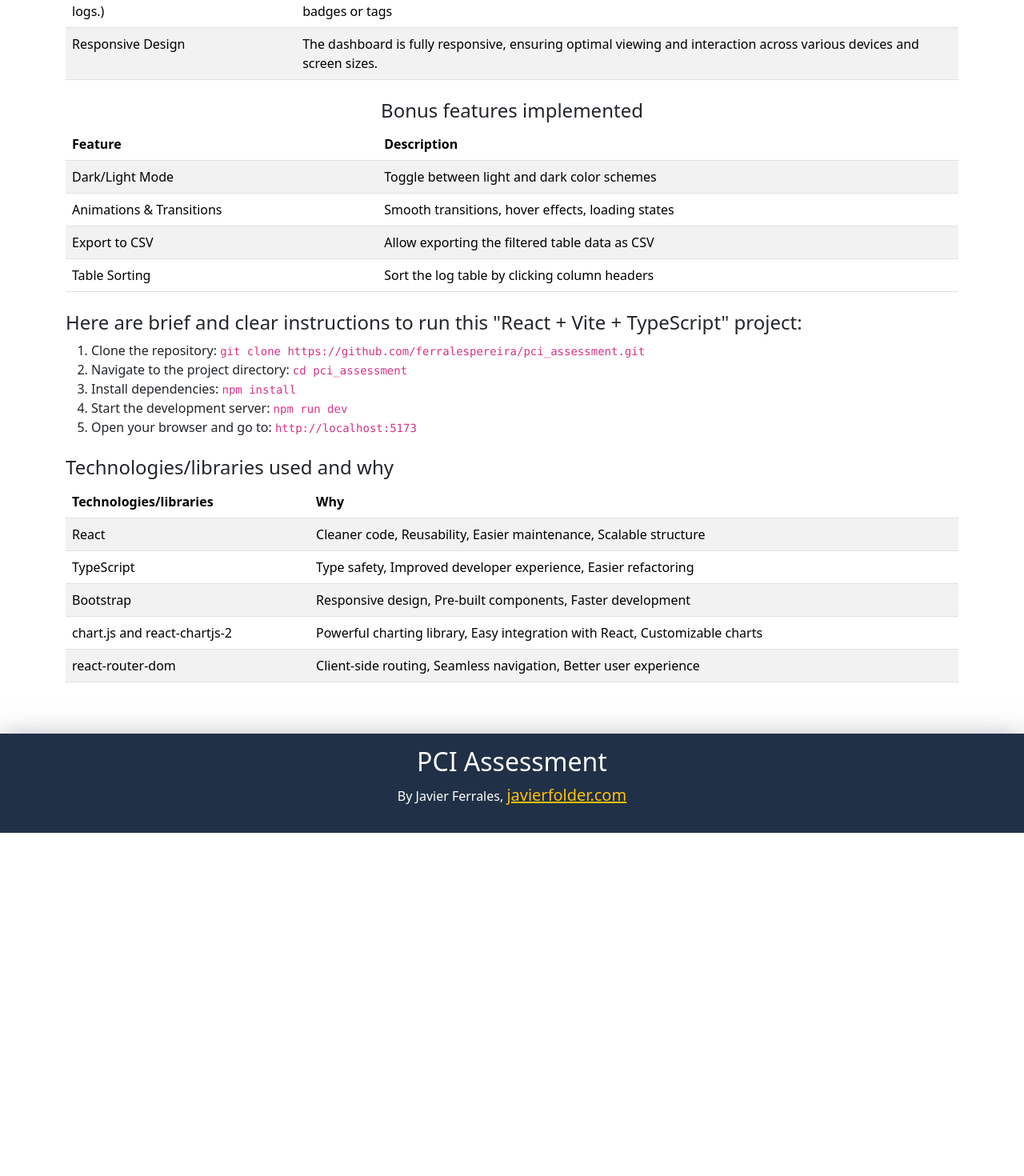
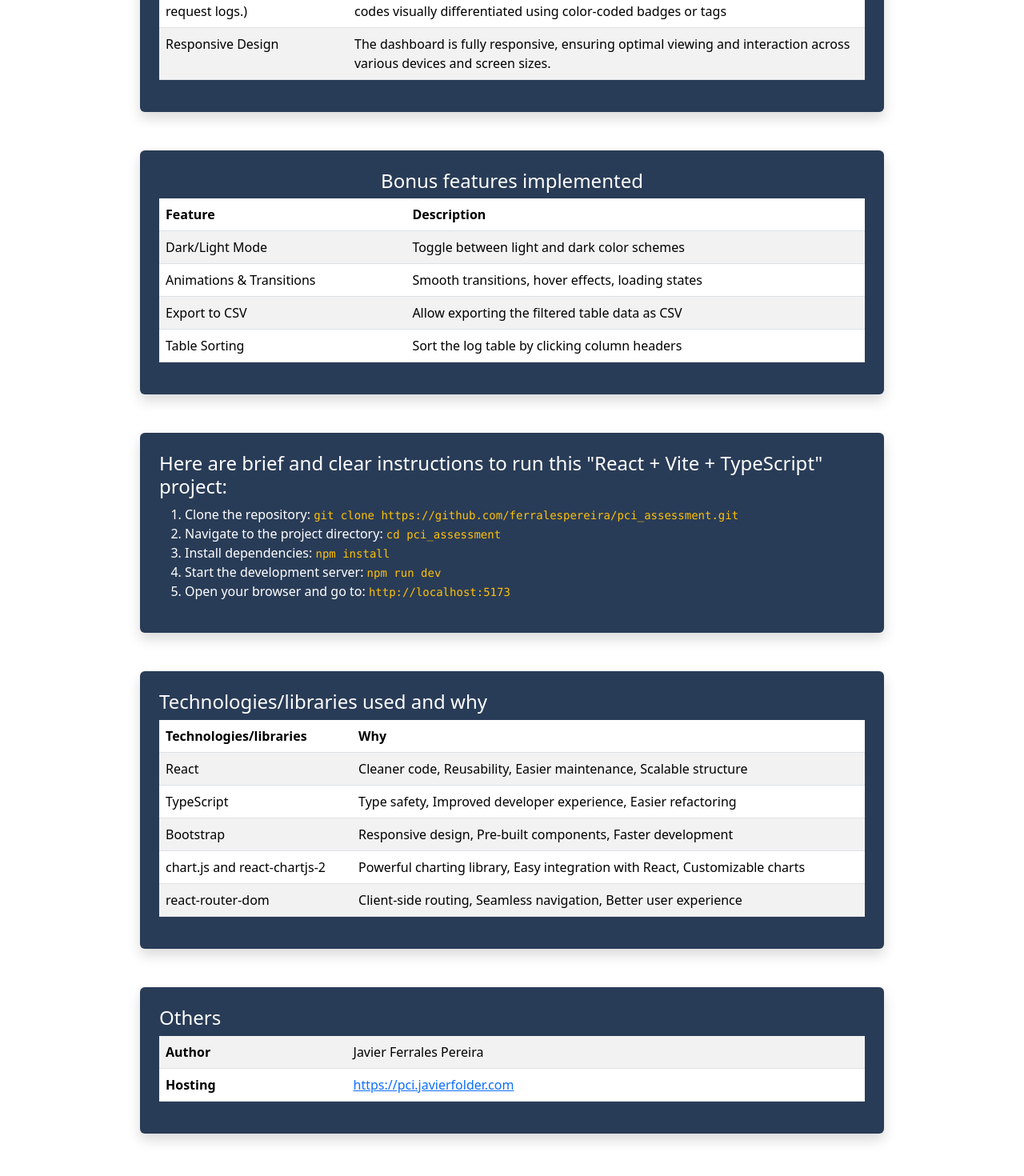
Before and after one commit to ferralespereira/pci_assessment, a React (Vite) app: page /about in a window 1280 px wide. Shown: the part 640-2110 px from the top of the page at 80% size. Before the commit the page ends 1681 px from the top, so only its background shows below. Built offline with nearby package versions, Linux system fonts and the light colour scheme.

Commit message:
setting more content in about us page

```diff
--- a/src/pages/AboutUs.tsx
+++ b/src/pages/AboutUs.tsx
@@ -8,13 +8,12 @@ export default function AboutUs() {
         <Row>
           <Col>
             <h1 className="text-center">About Us</h1>
-            <h2 className="text-center fw-bold mt-3 fs-1">PCI TECHNICAL ASSESSMENT</h2>
-            <div className="my-5 col-lg-8 mx-auto">
+            <h2 className="text-center fw-bold mt-3 fs-1"><span className="text-center fw-normal">This is a </span>PCI TECHNICAL ASSESSMENT</h2>
+            <div className="my-5 col-lg-10 mx-auto shadow p-4 rounded" style={{ backgroundColor: "rgb(41, 60, 87)", color: "white" }}>
               <h3>Task Overview</h3>
               <p>
                 Build an API Monitoring Dashboard that visually presents API request log data. The dashboard should display key metrics, charts/visual representations, and a detailed log table — all rendered from the provided JSON dataset.
               </p>
-            </div>
               <table className="table table-striped mt-4">
                 <thead>
                   <tr>
@@ -45,7 +44,10 @@ export default function AboutUs() {
                   </tr>
                 </tbody>
               </table>
-            <h4 className="text-center mt-4">Bonus features implemented</h4>
+            </div>
+
+            <div className="my-5 col-lg-10 mx-auto shadow p-4 rounded" style={{ backgroundColor: "rgb(41, 60, 87)", color: "white" }} >
+              <h4 className="text-center">Bonus features implemented</h4>
               <table className="table table-striped">
                 <thead>
                   <tr>
@@ -72,17 +74,21 @@ export default function AboutUs() {
                   </tr>
                 </tbody>
               </table>
-            <div className="mt-4">
+            </div>
+
+
+            <div className="my-5 col-lg-10 mx-auto shadow p-4 rounded" style={{ backgroundColor: "rgb(41, 60, 87)", color: "white" }}>
               <h4>Here are brief and clear instructions to run this "React + Vite + TypeScript" project:</h4>
               <ol>
-                <li>Clone the repository: <code>git clone https://github.com/ferralespereira/pci_assessment.git</code></li>
-                <li>Navigate to the project directory: <code>cd pci_assessment</code></li>
-                <li>Install dependencies: <code>npm install</code></li>
-                <li>Start the development server: <code>npm run dev</code></li>
-                <li>Open your browser and go to: <code>http://localhost:5173</code></li>
+                <li>Clone the repository: <code className="text-warning">git clone https://github.com/ferralespereira/pci_assessment.git</code></li>
+                <li>Navigate to the project directory: <code className="text-warning">cd pci_assessment</code></li>
+                <li>Install dependencies: <code className="text-warning">npm install</code></li>
+                <li>Start the development server: <code className="text-warning">npm run dev</code></li>
+                <li>Open your browser and go to: <code className="text-warning">http://localhost:5173</code></li>
               </ol>
             </div>
-            <div className="mt-4">
+
+            <div className="my-5 col-lg-10 mx-auto shadow p-4 rounded" style={{ backgroundColor: "rgb(41, 60, 87)", color: "white" }} >
               <h4>Technologies/libraries used and why</h4>
               <table className="table table-striped">
               <thead>
@@ -115,6 +121,22 @@ export default function AboutUs() {
               </tbody>
             </table>
           </div>
+
+          <div className="my-5 col-lg-10 mx-auto shadow p-4 rounded" style={{ backgroundColor: "rgb(41, 60, 87)", color: "white" }} >
+              <h4>Others</h4>
+              <table className="table table-striped">
+              <tbody>
+                <tr>
+                  <td className="fw-bold">Author</td>
+                  <td>Javier Ferrales Pereira</td>
+                </tr>
+                <tr>
+                  <td className="fw-bold">Hosting</td>
+                  <td><a href="https://pci.javierfolder.com" target="_blank" rel="noopener noreferrer">https://pci.javierfolder.com</a></td>
+                </tr>
+              </tbody>
+            </table>
+          </div>
         </Col>
         </Row>
       </Container>
```
Lines whose indentation alone changed are shown as unchanged.
